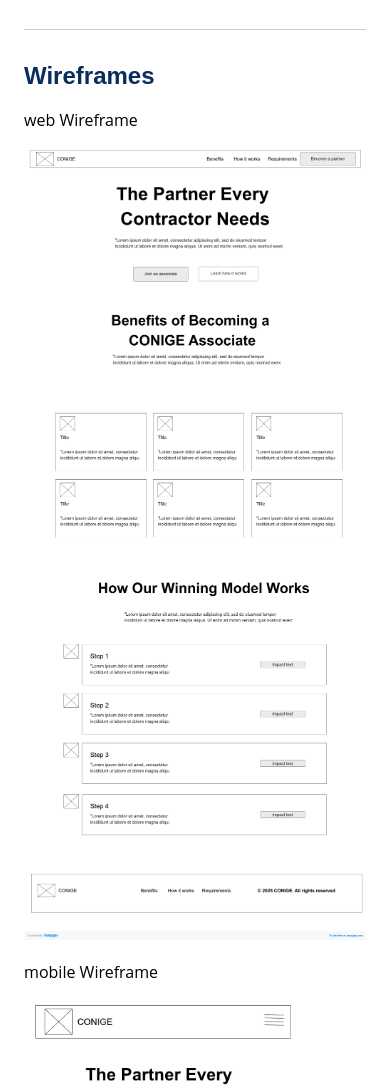
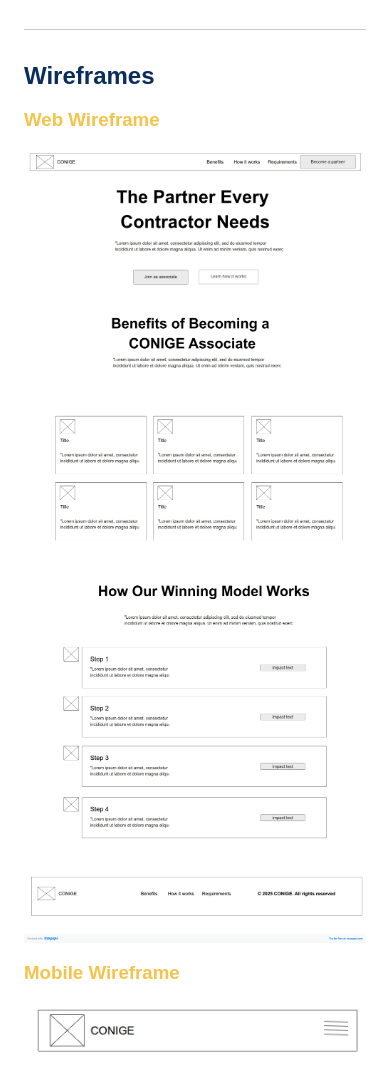
Before and after one commit to JairCastilloR/wdd231, a plain HTML site: page siteplan.html in a window 390 px wide. Shown: the part 1656-2742 px from the top of the page. Drawn offline with Linux system fonts and the light colour scheme.

Commit message:
siteplanCONIGE_htmlcorrections

```diff
--- a/siteplan.html
+++ b/siteplan.html
@@ -79,10 +79,10 @@
 
     <section>
       <h2>Wireframes</h2>
-      <p>web Wireframe</p>
-      <img src="images/Page.webp" alt="Chamber Logo" loading="lazy" width="100%">
-      <p>mobile Wireframe</p>
-      <img src="images/mobile.webp" alt="Chamber Logo" loading="lazy" width="80%">
+      <h3>Web Wireframe</h3>
+      <img src="images/Page.webp" alt="Chamber Logo" loading="lazy">
+      <h3>Mobile Wireframe</h3>
+      <img src="images/mobile.webp" alt="Chamber Logo" loading="lazy">
     </section>
   </main>
 
--- a/styles/siteplan.css
+++ b/styles/siteplan.css
@@ -46,6 +46,13 @@ ul, ol {
   padding-left: 1.5rem;
 }
 
+img {
+  max-width: 100%;
+  height: auto;
+  display: block;
+  margin: 1rem 0;
+}
+
 footer {
   text-align: center;
   padding: 1rem;
```
